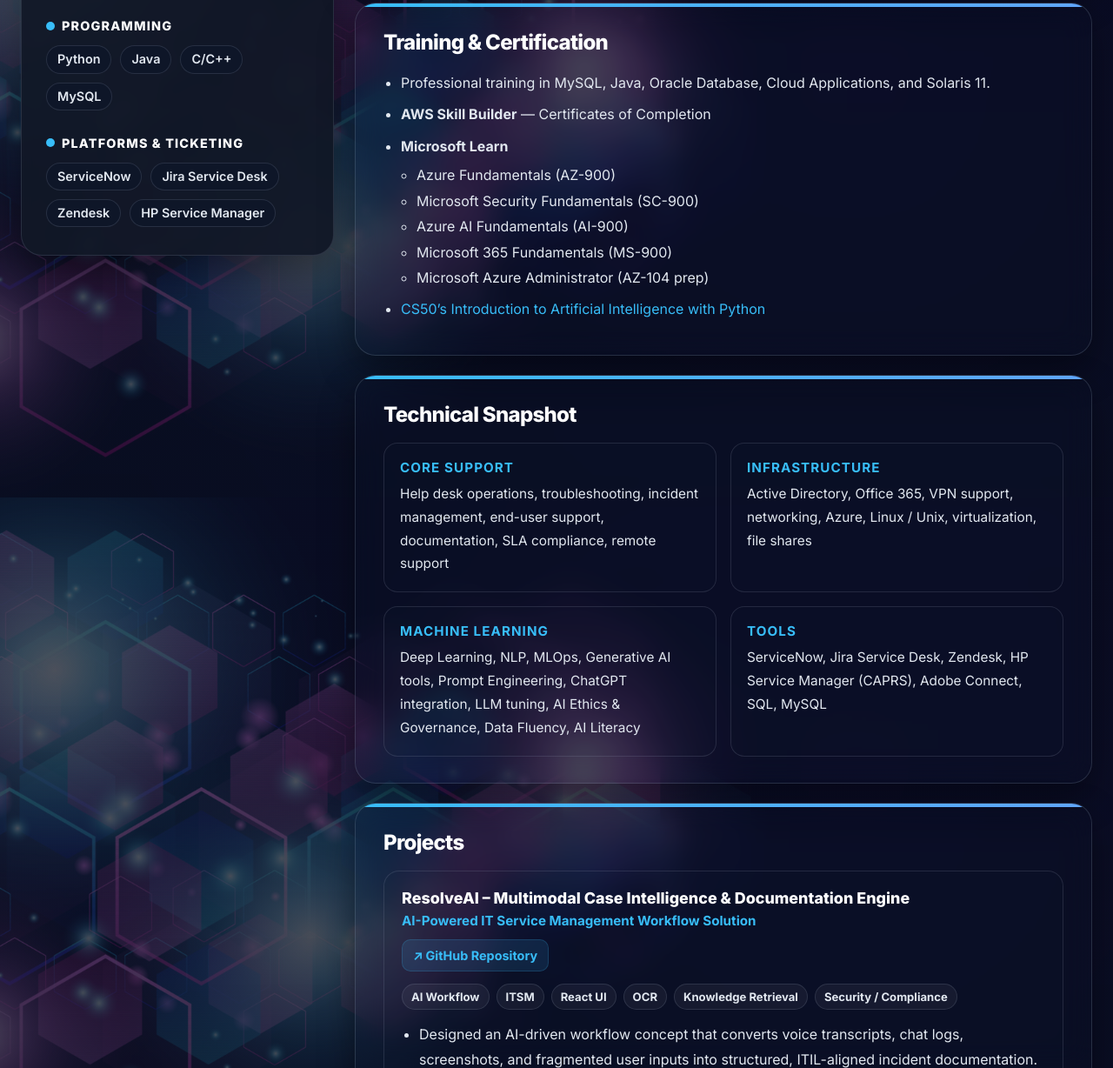
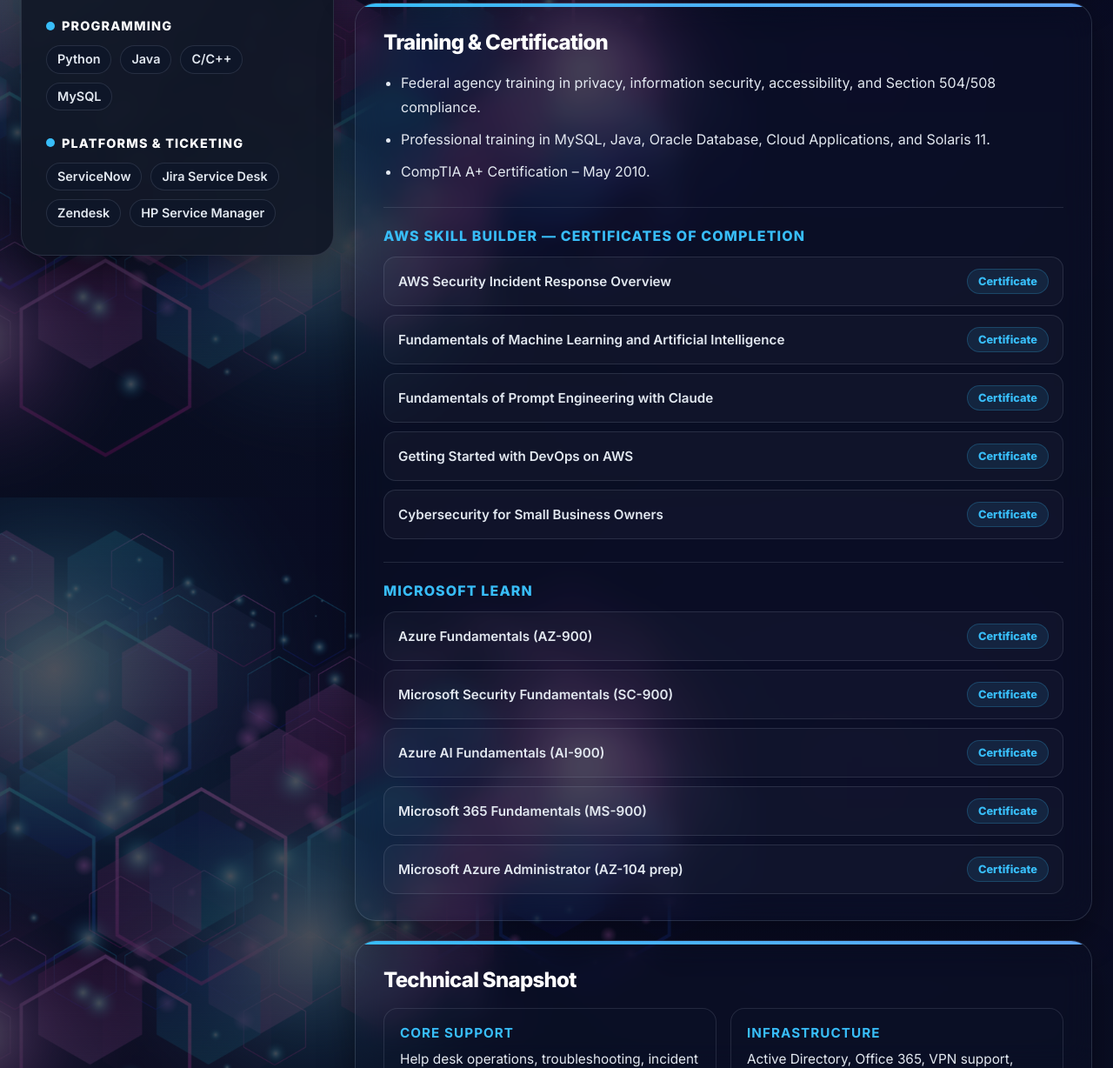
Before and after one commit to vtmahee/vtmahee.github.io, a plain HTML site: page index.html in a window 1280 px wide. Shown: the part 1828-3056 px from the top of the page at 87% size. Drawn offline with Linux system fonts and the light colour scheme.

Commit message:
Update index.html

```diff
--- a/index.html
+++ b/index.html
@@ -562,22 +562,84 @@
       margin-bottom: 8px;
     }
 
-    .training-sublist {
-      margin-top: 6px;
-      padding-left: 18px;
-      color: var(--text-soft);
-    }
-
-    .training-sublist li {
-      margin-bottom: 4px;
-      line-height: 1.6;
-    }
-
     .footer-note {
       text-align: center;
       color: var(--text-muted);
       font-size: 0.88rem;
       padding: 6px 0 0;
+    }
+
+    .cert-subsection {
+      margin-top: 26px;
+      padding-top: 22px;
+      border-top: 1px solid var(--border);
+    }
+
+    .cert-subsection-title {
+      margin: 0 0 14px;
+      font-size: 1rem;
+      font-weight: 800;
+      color: var(--accent);
+      text-transform: uppercase;
+      letter-spacing: 0.07em;
+    }
+
+    .cert-list {
+      display: grid;
+      gap: 10px;
+    }
+
+    .cert-item {
+      display: flex;
+      justify-content: space-between;
+      align-items: center;
+      gap: 16px;
+      padding: 13px 16px;
+      background: rgba(255, 255, 255, 0.03);
+      border: 1px solid var(--border);
+      border-radius: 14px;
+      transition: transform 0.2s ease, border-color 0.2s ease, background 0.2s ease;
+    }
+
+    .cert-item:hover {
+      transform: translateY(-2px);
+      border-color: rgba(56, 189, 248, 0.28);
+      background: rgba(56, 189, 248, 0.05);
+    }
+
+    .cert-name {
+      font-size: 0.95rem;
+      font-weight: 600;
+      color: var(--text-soft);
+      line-height: 1.4;
+    }
+
+    .cert-file-link {
+      flex-shrink: 0;
+      font-size: 0.8rem;
+      font-weight: 800;
+      color: var(--accent);
+      text-decoration: none;
+      background: rgba(56, 189, 248, 0.1);
+      border: 1px solid rgba(56, 189, 248, 0.22);
+      padding: 6px 12px;
+      border-radius: 999px;
+      white-space: nowrap;
+      transition: background 0.2s ease, color 0.2s ease, transform 0.2s ease;
+    }
+
+    .cert-file-link:hover {
+      background: var(--accent);
+      color: #07111f;
+      transform: translateY(-1px);
+    }
+
+    @media (max-width: 560px) {
+      .cert-item {
+        flex-direction: column;
+        align-items: flex-start;
+        gap: 10px;
+      }
     }
 
     @media (max-width: 1100px) {
@@ -648,7 +710,7 @@
           Enterprise support professional with experience in troubleshooting, accessibility compliance, infrastructure support, and AI-driven productivity workflows.
         </p>
         <div class="cta-group">
-          <a href="resume/Mahee_Resume_2026.pdf" download class="btn btn-primary">⬇ Download Resume PDF</a>
+          <a href="Mahee_Resume_2026.pdf" download class="btn btn-primary">⬇ Download Resume PDF</a>
           <a href="https://www.linkedin.com/in/vtmahee/" target="_blank" rel="noopener noreferrer" class="btn btn-secondary">View LinkedIn</a>
         </div>
       </div>
@@ -830,22 +892,74 @@
       <section class="card">
         <h2 class="card-title">Training &amp; Certification</h2>
         <ul class="training-list">
+          <li>Federal agency training in privacy, information security, accessibility, and Section 504/508 compliance.</li>
           <li>Professional training in MySQL, Java, Oracle Database, Cloud Applications, and Solaris 11.</li>
-          <li><strong>AWS Skill Builder</strong> — Certificates of Completion</li>
-          <li>
-            <strong>Microsoft Learn</strong>
-            <ul class="training-sublist">
-              <li>Azure Fundamentals (AZ-900)</li>
-              <li>Microsoft Security Fundamentals (SC-900)</li>
-              <li>Azure AI Fundamentals (AI-900)</li>
-              <li>Microsoft 365 Fundamentals (MS-900)</li>
-              <li>Microsoft Azure Administrator (AZ-104 prep)</li>
-            </ul>
-          </li>
-          <li>
-            <a href="https://cs50.harvard.edu/ai/" target="_blank" rel="noopener noreferrer">CS50’s Introduction to Artificial Intelligence with Python</a>
-          </li>
+          <li>CompTIA A+ Certification – May 2010.</li>
         </ul>
+
+        <div class="cert-subsection">
+          <h3 class="cert-subsection-title">AWS Skill Builder — Certificates of Completion</h3>
+          <div class="cert-list">
+
+            <div class="cert-item">
+              <span class="cert-name">AWS Security Incident Response Overview</span>
+              <a class="cert-file-link" href="AWS/AWS_Security_Incident_Response_Overview.pdf" target="_blank" rel="noopener noreferrer">Certificate</a>
+            </div>
+
+            <div class="cert-item">
+              <span class="cert-name">Fundamentals of Machine Learning and Artificial Intelligence</span>
+              <a class="cert-file-link" href="AWS/Fundamentals_of_Machine_Learning_and_Artificial_Intelligence.pdf" target="_blank" rel="noopener noreferrer">Certificate</a>
+            </div>
+
+            <div class="cert-item">
+              <span class="cert-name">Fundamentals of Prompt Engineering with Claude</span>
+              <a class="cert-file-link" href="AWS/Fundamentals_of_Prompt_Engineering_with_Claude.pdf" target="_blank" rel="noopener noreferrer">Certificate</a>
+            </div>
+
+            <div class="cert-item">
+              <span class="cert-name">Getting Started with DevOps on AWS</span>
+              <a class="cert-file-link" href="AWS/Getting_Started_with_DevOps_on_AWS.pdf" target="_blank" rel="noopener noreferrer">Certificate</a>
+            </div>
+
+            <div class="cert-item">
+              <span class="cert-name">Cybersecurity for Small Business Owners</span>
+              <a class="cert-file-link" href="AWS/Cybersecurity_for_Small_Business_Owners.pdf" target="_blank" rel="noopener noreferrer">Certificate</a>
+            </div>
+
+          </div>
+        </div>
+
+        <div class="cert-subsection">
+          <h3 class="cert-subsection-title">Microsoft Learn</h3>
+          <div class="cert-list">
+
+            <div class="cert-item">
+              <span class="cert-name">Azure Fundamentals (AZ-900)</span>
+              <a class="cert-file-link" href="#" target="_blank" rel="noopener noreferrer">Certificate</a>
+            </div>
+
+            <div class="cert-item">
+              <span class="cert-name">Microsoft Security Fundamentals (SC-900)</span>
+              <a class="cert-file-link" href="#" target="_blank" rel="noopener noreferrer">Certificate</a>
+            </div>
+
+            <div class="cert-item">
+              <span class="cert-name">Azure AI Fundamentals (AI-900)</span>
+              <a class="cert-file-link" href="#" target="_blank" rel="noopener noreferrer">Certificate</a>
+            </div>
+
+            <div class="cert-item">
+              <span class="cert-name">Microsoft 365 Fundamentals (MS-900)</span>
+              <a class="cert-file-link" href="#" target="_blank" rel="noopener noreferrer">Certificate</a>
+            </div>
+
+            <div class="cert-item">
+              <span class="cert-name">Microsoft Azure Administrator (AZ-104 prep)</span>
+              <a class="cert-file-link" href="#" target="_blank" rel="noopener noreferrer">Certificate</a>
+            </div>
+
+          </div>
+        </div>
       </section>
 
       <section class="card">
```
